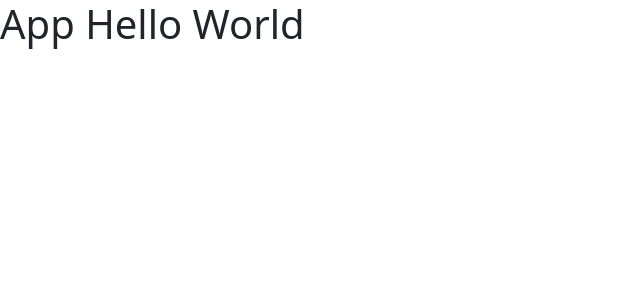
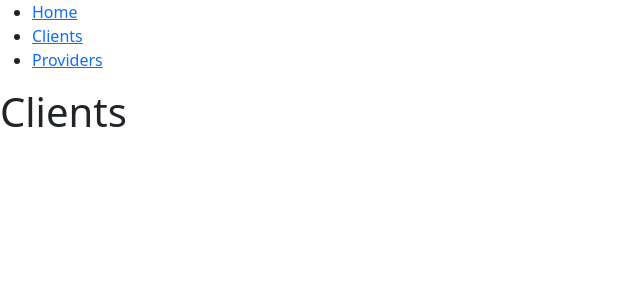
Before and after one commit to johancastillo/email-marketing, a React (Create React App) app: page /clients in a window 1280 px wide. Shown: the top 300 px of the page, without its empty margins (0-640 px from the left). Built offline with nearby package versions, Linux system fonts and the light colour scheme.

Commit message:
Route manage with react-router-dom

```diff
--- a/package.json
+++ b/package.json
@@ -12,6 +12,7 @@
     "@types/react-dom": "^16.9.8",
     "react": "^17.0.1",
     "react-dom": "^17.0.1",
+    "react-router-dom": "^5.2.0",
     "react-scripts": "4.0.1",
     "typescript": "^4.0.3",
     "web-vitals": "^0.2.4"
@@ -42,6 +43,7 @@
     ]
   },
   "devDependencies": {
+    "@types/react-router-dom": "^5.1.7",
     "json-server": "^0.16.3"
   }
 }
--- a/src/components/App.tsx
+++ b/src/components/App.tsx
@@ -1,9 +1,35 @@
-import React from 'react';
+import React from 'react'
+import {BrowserRouter as Router, Link, Switch, Route} from 'react-router-dom'
+import Clients from '../pages/Clients';
+//Page
+import Home from '../pages/Home';
+import PageNotFound from '../pages/PageNotFound';
+import Providers from '../pages/Providers';
 
 function App() {
   return (
     <>
-      <h1>App Hello World</h1>
+      <Router>
+      <ul>
+        <li>
+          <Link to="/">Home</Link>
+        </li>
+        <li>
+          <Link to="/clients">Clients</Link>
+        </li>
+        <li>
+          <Link to="/providers">Providers</Link>
+        </li>
+      </ul>
+
+      <Switch>
+        <Route exact path="/" component={Home} />
+        <Route exact path="/clients" component={Clients} />
+        <Route exact path="/providers" component={Providers} />
+        <Route component={PageNotFound} />
+      </Switch>
+
+      </Router>
     </>
   );
 }
--- /dev/null
+++ b/src/pages/Clients.tsx
@@ -0,0 +1,11 @@
+import React from 'react'
+
+const Clients = () => {
+    return (
+        <>
+            <h1>Clients</h1>
+        </>
+    )
+}
+
+export default Clients
--- a/src/pages/Home.tsx
+++ b/src/pages/Home.tsx
@@ -1 +1,11 @@
 import React from 'react'
+
+const Home = () => {
+    return (
+        <>
+            <h1>Home</h1>
+        </>
+    )
+}
+
+export default Home
--- /dev/null
+++ b/src/pages/PageNotFound.tsx
@@ -0,0 +1,11 @@
+import React from 'react'
+
+const PageNotFound = () => {
+    return (
+        <>
+            <h1>Page Not Found</h1>
+        </>
+    )
+}
+
+export default PageNotFound
--- /dev/null
+++ b/src/pages/Providers.tsx
@@ -0,0 +1,11 @@
+import React from 'react'
+
+const Providers = () => {
+    return (
+        <>
+            <h1>Providers</h1>
+        </>
+    )
+}
+
+export default Providers
```
Also changed, not shown: 2 other files (tests, documents, lock files or other folders).
